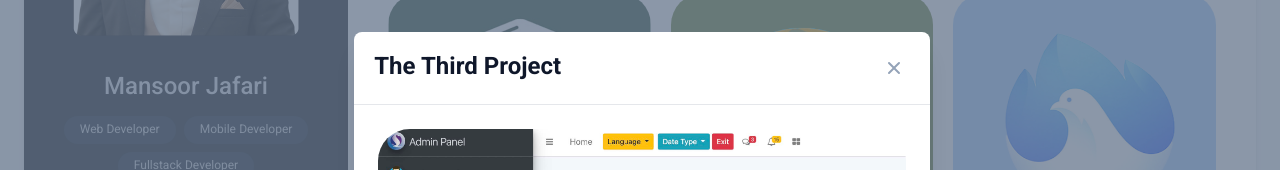
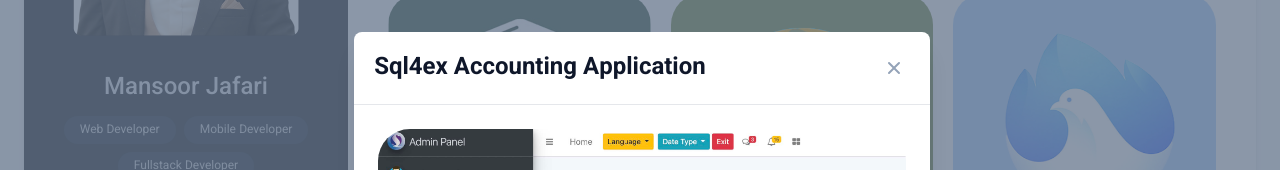
Before and after one commit to MansoorJafari9/Resume, a plain HTML site: page index.html in a window 1280 px wide. Both pictures are taken after a click on the link "Accounting App". Shown: the part 1635-1805 px from the top of the page. Drawn offline with Linux system fonts and the light colour scheme.

Commit message:
Update index.html

```diff
--- a/index.html
+++ b/index.html
@@ -649,7 +649,7 @@ With more than 40 thousand users and 20 thousand active users
                 <div
                   class="flex justify-between items-center p-5 rounded-t border-b dark:border-zinc-800  dark:bg-zinc-900">
                   <h3 class="text-xl font-bold text-slate-900 lg:text-2xl dark:text-slate-200">
-                    The Third Project
+                     Sql4ex Accounting Application
                   </h3>
                   <button type="button"
                     class="btn-close text-slate-400 bg-transparent hover:bg-slate-200 hover:text-slate-900 rounded-lg text-sm p-1.5 rtl:mr-auto ltr:ml-auto inline-flex items-center dark:hover:bg-slate-600 dark:hover:text-white"
```
